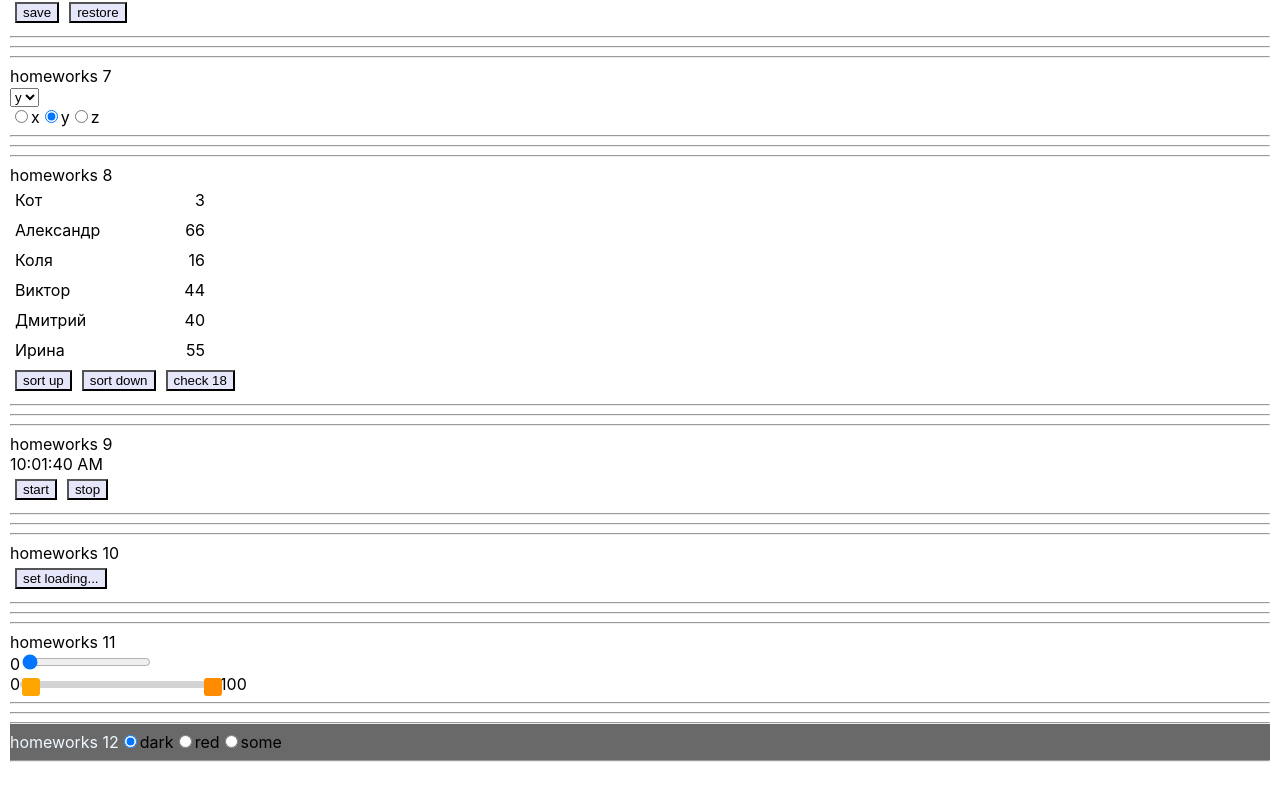
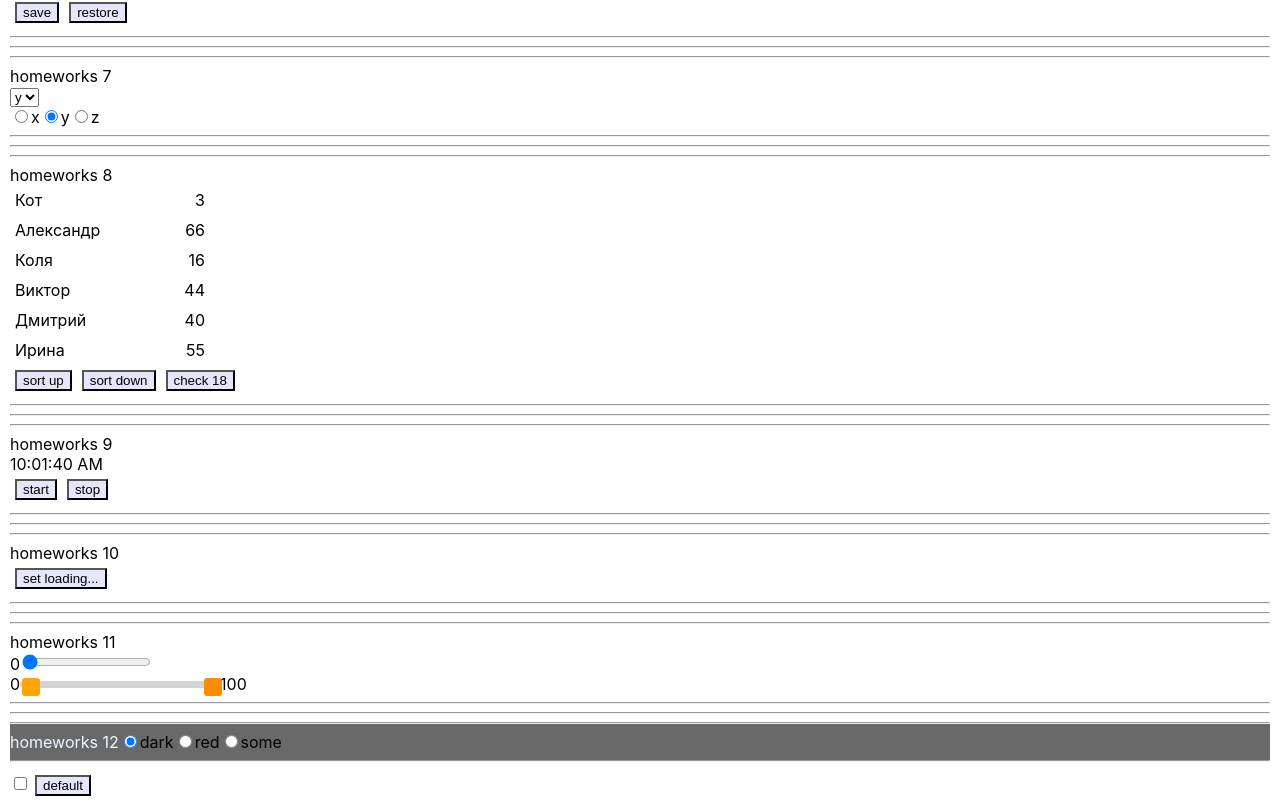
Before and after one commit to karinaOl/ignat_homeworks, a React (Create React App) app: page /#/pre-junior in a window 1280 px wide. Shown: the part 884-1695 px from the top of the page. Before the commit the page ends 1664 px from the top, so only its background shows below. Built offline with nearby package versions, Linux system fonts and the light colour scheme; grey boxes are pictures that could not be loaded.

Commit message:
homework 13 done

```diff
--- a/package.json
+++ b/package.json
@@ -13,6 +13,7 @@
     "@types/react-dom": "^17.0.9",
     "@types/react-redux": "^7.1.24",
     "@types/uuid": "^8.3.4",
+    "axios": "^0.27.2",
     "react": "^17.0.2",
     "react-dom": "^17.0.2",
     "react-redux": "^8.0.1",
--- a/src/p1-main/m1-ui/u1-app/App.tsx
+++ b/src/p1-main/m1-ui/u1-app/App.tsx
@@ -8,6 +8,7 @@ import HW9 from "../../../p2-homeworks/h9/HW9";
 import HW10 from "../../../p2-homeworks/h10/HW10";
 import HW11 from "../../../p2-homeworks/h11/HW11";
 import HW12 from "../../../p2-homeworks/h12/HW12";
+import {HW13} from "../../../p2-homeworks/h13/HW13";
 
 
 function App() {
@@ -22,6 +23,7 @@ function App() {
             <HW10/>
             <HW11/>
             <HW12/>
+            <HW13/>
         </div>
     )
 }
--- /dev/null
+++ b/src/p2-homeworks/h13/HW13.tsx
@@ -0,0 +1,9 @@
+import {Request} from "./Request";
+
+export const HW13 = () => {
+
+    return (
+        <Request/>
+    );
+
+}
--- /dev/null
+++ b/src/p2-homeworks/h13/Request.tsx
@@ -0,0 +1,32 @@
+import SuperButton from "../h4/common/c2-SuperButton/SuperButton";
+import SuperCheckbox from "../h4/common/c3-SuperCheckbox/SuperCheckbox";
+import React, {useState} from "react";
+import {requestAPI} from "./RequestAPI";
+
+
+export const Request = () => {
+
+    const [checked, setChecked] = useState<boolean>(false)
+
+    const [message, setMessage] = useState("")
+
+    const onClickHandler = () => {
+        requestAPI.createRequest(checked)
+            .then(data => setMessage(data.errorText))
+            .catch(error => {
+                console.log({...error});
+                console.log(error.response ? error.response.data.errorText : error.message);
+            })
+    }
+
+    return (
+        <div>
+            <SuperCheckbox checked={checked}
+                           onChangeChecked={setChecked}/>
+            <SuperButton onClick={onClickHandler}>
+                default
+            </SuperButton>
+            {message}
+        </div>
+    )
+}
--- /dev/null
+++ b/src/p2-homeworks/h13/RequestAPI.ts
@@ -0,0 +1,17 @@
+import axios from "axios";
+
+type RequestAPIType = {
+    errorText: string
+    info: string
+    yourBody: {success: true}
+    yourQuery: {}
+}
+
+
+export const requestAPI = {
+    createRequest (success: boolean) {
+        return axios.post<RequestAPIType>("https://neko-cafe-back.herokuapp.com/auth/test", {success})
+            .then(response => response.data)
+
+    }
+}
```
Also changed, not shown: 1 other file (tests, documents, lock files or other folders).
